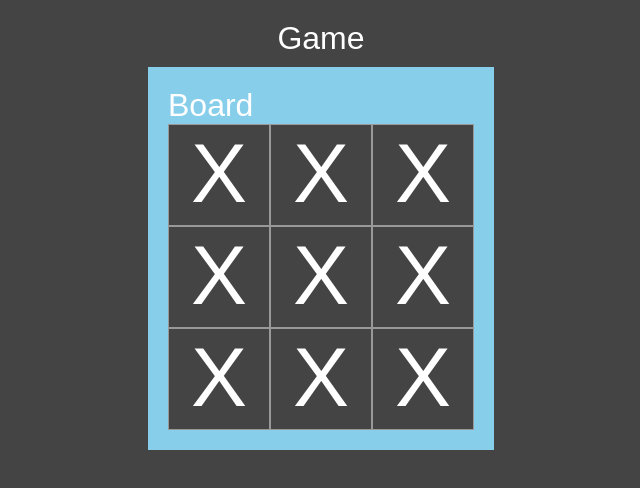
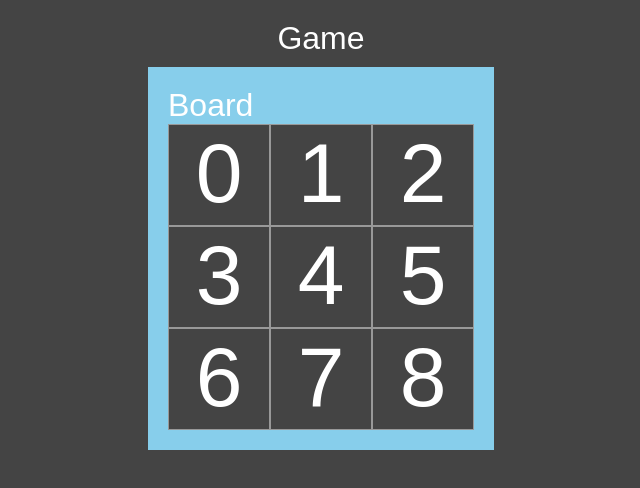
Before and after one commit to monmon8/tic-tac-toe, a JavaScript app: page / in a window 1280 px wide. Shown: the top 488 px of the page, without its empty margins (319-959 px from the left). Built offline with nearby package versions, Linux system fonts and the light colour scheme.

Commit message:
passed props

```diff
--- a/src/index.js
+++ b/src/index.js
@@ -4,6 +4,14 @@ import './index.css'
 
 
 const Board = () =>{
+
+  const renderSquare = (i) =>{
+    return(
+      <Square value={i}/>
+    );
+  };
+
+
   return(
   <div style={{
     backgroundColor: "skyblue",
@@ -12,22 +20,24 @@ const Board = () =>{
   }}>
     Board
     <div className="board-row">
-    <Square /><Square /><Square />
+    {renderSquare(0)}{renderSquare(1)}{renderSquare(2)}
     </div>
     <div className="board-row">
-    <Square /><Square /><Square />
+    {renderSquare(3)}{renderSquare(4)}{renderSquare(5)}
     </div>
     <div className="board-row">
-    <Square /><Square /><Square />
+    {renderSquare(6)}{renderSquare(7)}{renderSquare(8)}
     </div>
   </div>
   );
 };
 
-const Square= () =>{
+const Square= (props) =>{
 
   return(
-    <div className="square">X</div>
+    <div className="square">
+      {props.value}
+    </div>
   );
 };
 
```
